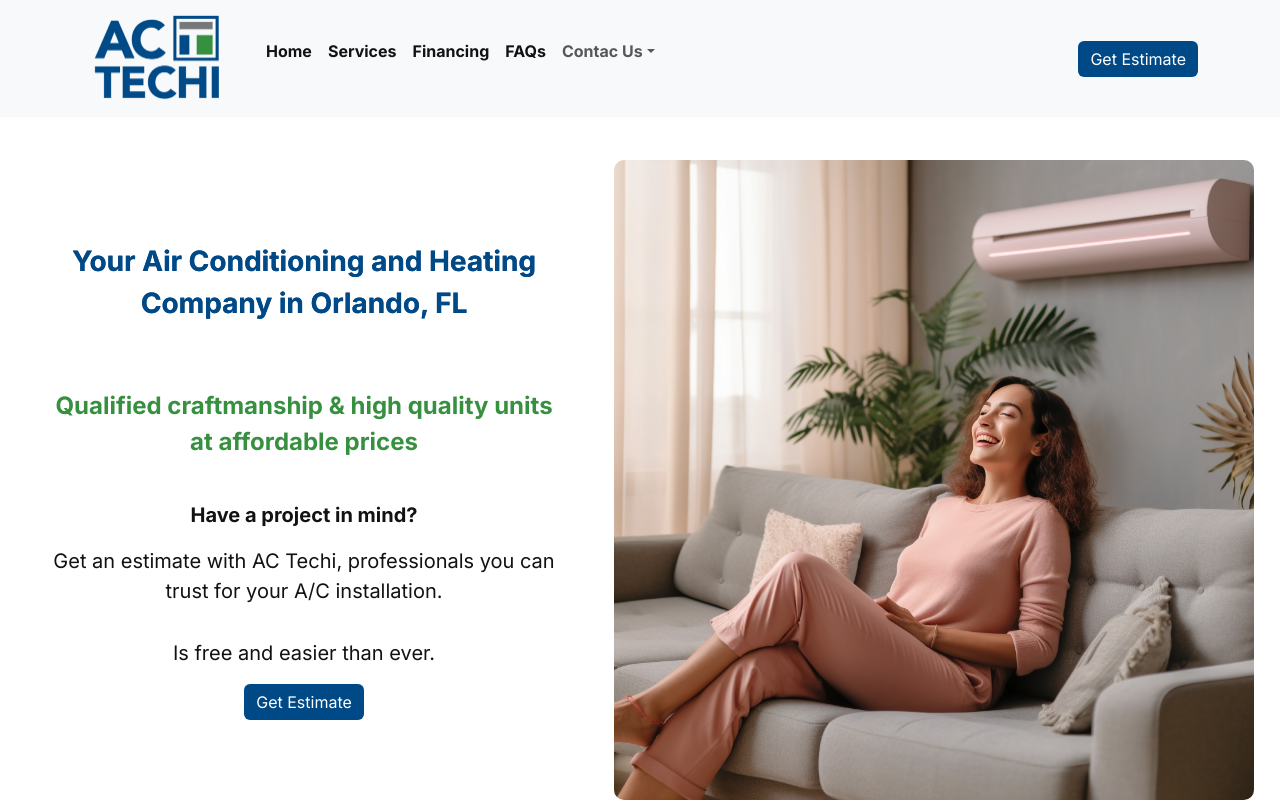
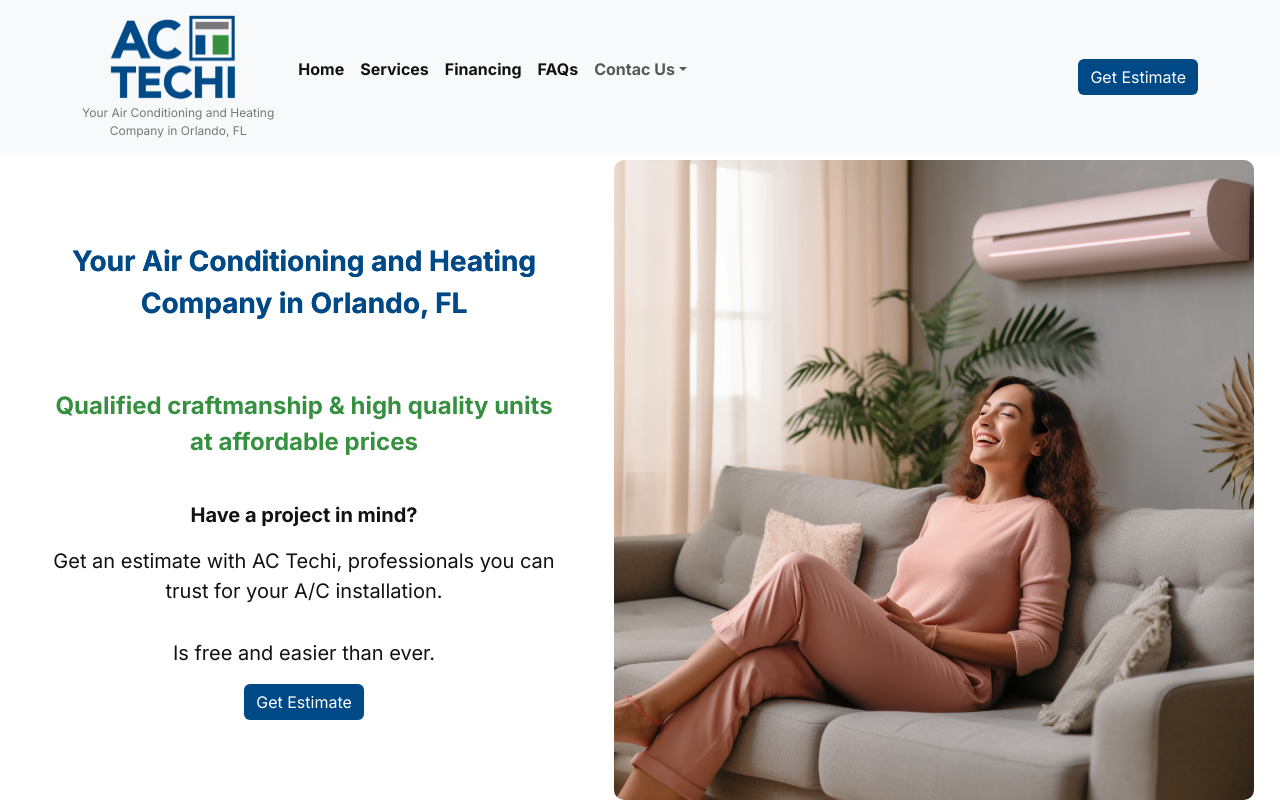
Before and after one commit to ACTechi/actechi2, a Next.js app: page / in a window 1280 px wide. Built offline with nearby package versions, Linux system fonts and the light colour scheme.

Commit message:
adds the moto to the logo

```diff
--- a/app/components/navbar/AcNavbar.js
+++ b/app/components/navbar/AcNavbar.js
@@ -11,7 +11,7 @@ function AcNavbar() {
   return (
     <Navbar expand="lg" className="bg-body-tertiary" fixed="top">
       <Container>
-        <Navbar.Brand href="#home">
+        <Navbar.Brand href="#home" className={styles.brand}>
         <img
               alt="AC Techi"
               src="logo.png"
@@ -19,6 +19,8 @@ function AcNavbar() {
               height="91.43"
               className="d-inline-block align-top"
             />{' '}
+            <p className={styles.moto}>Your Air Conditioning and Heating</p>
+            <p className={styles.moto}>Company in Orlando, FL</p>
         </Navbar.Brand>
         <Navbar.Toggle aria-controls="basic-navbar-nav" />
         <Navbar.Collapse id="basic-navbar-nav">
--- a/app/components/navbar/AcNavbar.module.css
+++ b/app/components/navbar/AcNavbar.module.css
@@ -12,3 +12,19 @@
     width: 1rem;
     margin-right: 1rem;
 }
+
+.moto {
+    color: var(--main-grey-color);
+    font-size: 12px;
+    text-align: center;
+    margin: 0;
+    padding: 0;
+}
+
+.brand {
+    display: flex;
+    flex-direction: column;
+    flex-wrap: wrap;
+    justify-content: center;
+    align-items: center;
+}
```
